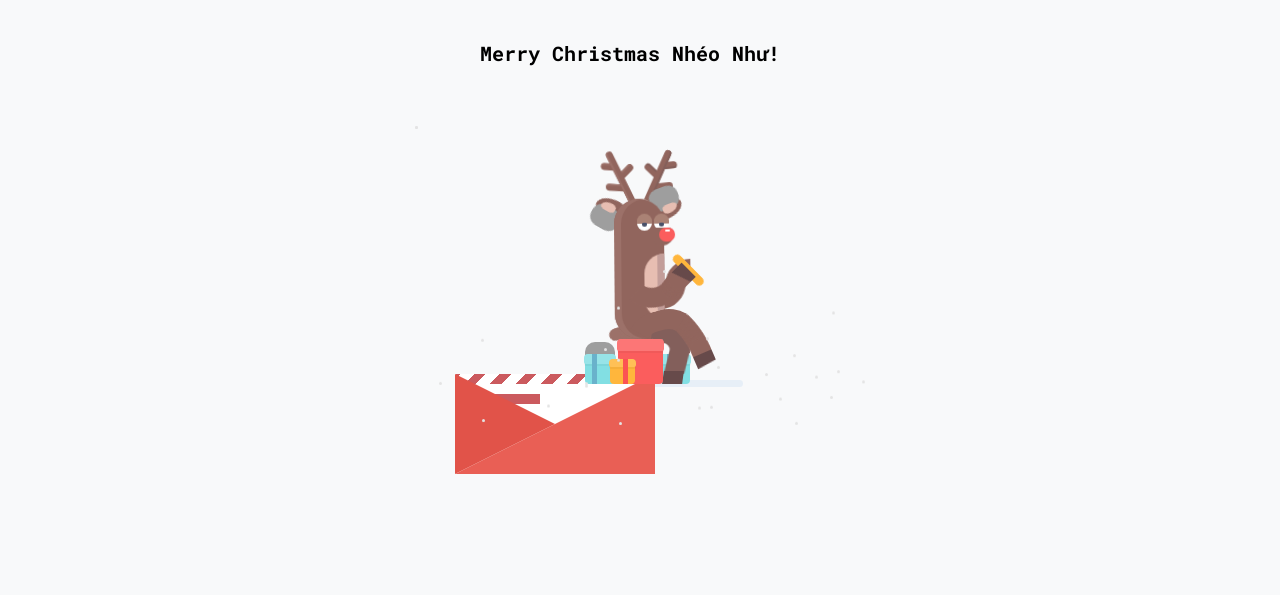
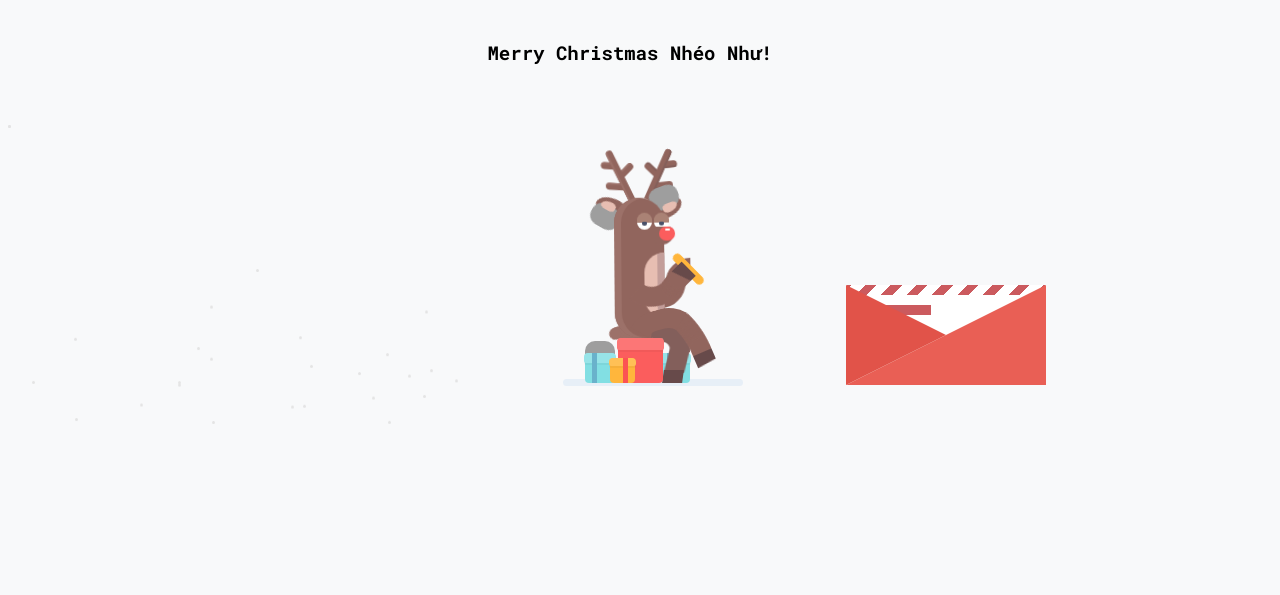
Before and after one commit to dokhacduong1/giangsinh, a plain HTML site: page index.html in a window 1280 px wide. Drawn offline with nearby package versions, Linux system fonts and the light colour scheme; grey boxes are pictures that could not be loaded.

Commit message:
first commit2

```diff
--- a/index.html
+++ b/index.html
@@ -223,8 +223,7 @@
             <div class="snowflake"></div>
             <div class="snowflake"></div>
         </div>
-    </div>
-    <div class="letter-image" style="margin-right: 10px;">
+        <div class="letter-image" style="margin-left: 10px;">
             <div class="animated-mail">
                 <div class="back-fold"></div>
                 <div class="letter" >
@@ -241,6 +240,8 @@
             </div>
 
         </div>
+    </div>
+
 
 
     <!-- The Modal -->
--- a/style.css
+++ b/style.css
@@ -3,6 +3,7 @@
 
 
 .merry-christmas {
+    font-size: 19px;
     margin-right: 70px;
     color: black;
     text-align: center;
@@ -3463,7 +3464,7 @@ body {
     height: 300px;
     margin: 40px auto 50px auto;
     position: relative;
-    width: 450px;
+    width: 100%;
 }
 
 .artboard {
@@ -3496,8 +3497,8 @@ body {
 
 .letter-image {
     position: absolute;
-    top: 53%;
-    left: 45%;
+    bottom: -115%;
+    right: 10%;
     width: 200px;
     height: 200px;
     -webkit-transform: translate(-50%, -50%);
@@ -3508,12 +3509,12 @@ body {
 
 .animated-mail {
     position: absolute;
-    height: 150px;
-    width: 100px;
+
+
     -webkit-transition: 0.4s;
     -moz-transition: 0.4s;
     transition: 0.4s;
-    right: 121px;
+
 }
 
 .animated-mail .body1 {
```
Lines whose indentation alone changed are shown as unchanged.
